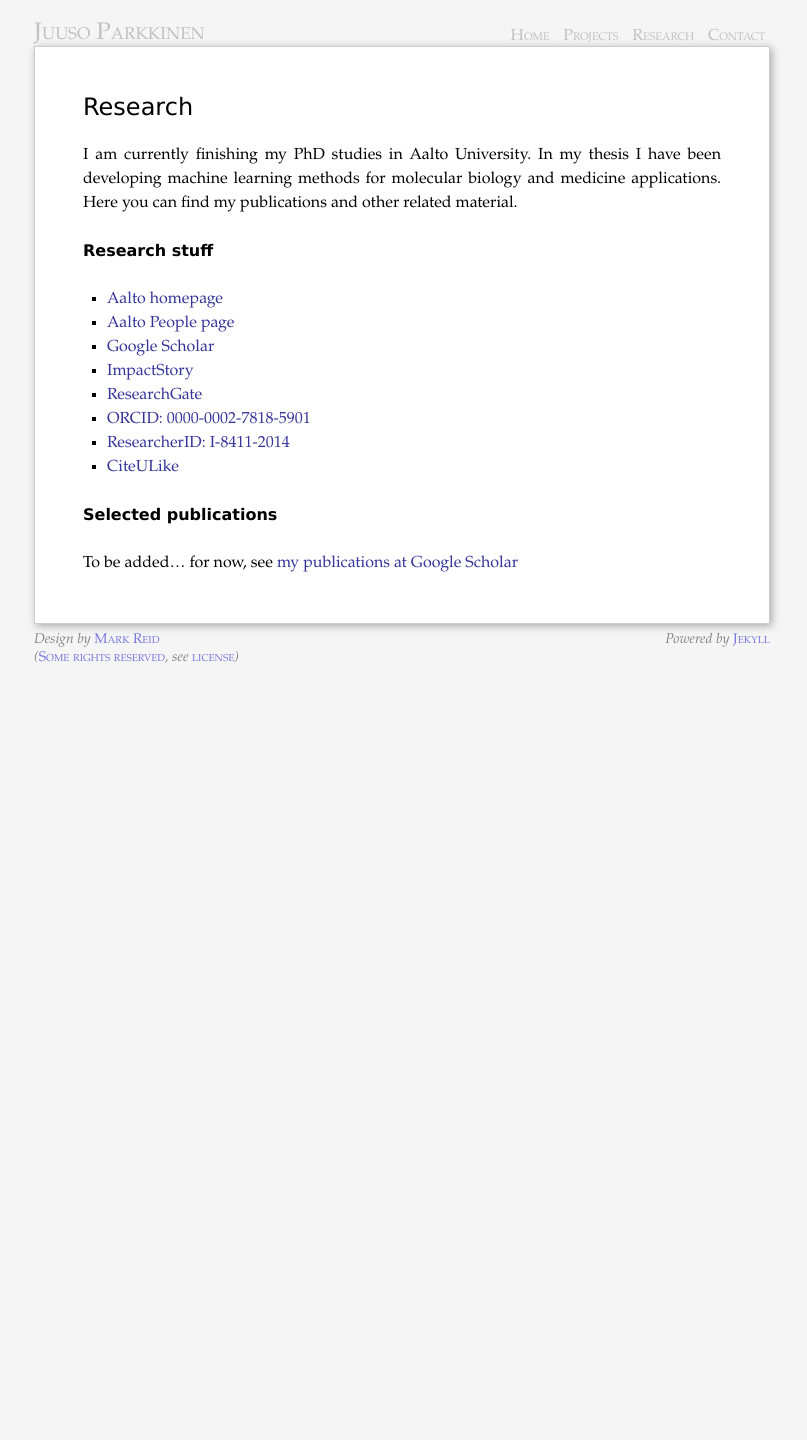
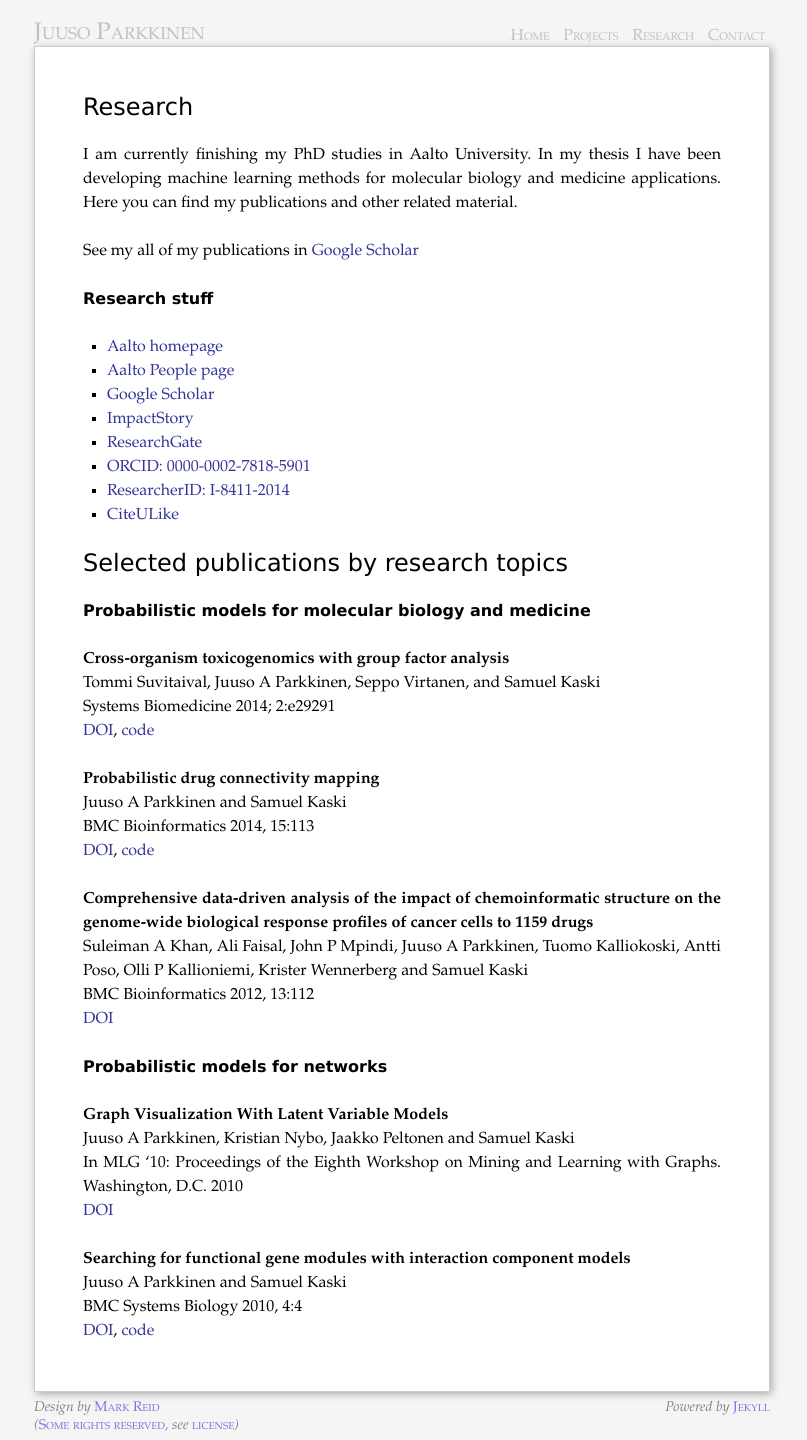
Before and after one commit to ouzor/ouzor.github.com, a Jekyll site: the page built from research/index.markdown, in a window 1280 px wide. Shown: the whole page, without its empty margins (238-1045 px from the left). Built offline with Jekyll 4.4.1, drawn with Linux system fonts in a browser that asks for light colours; before the commit the page ends 900 px from its top, so only the background shows below that.

Commit message:
Added selected publications

```diff
--- a/research/index.markdown
+++ b/research/index.markdown
@@ -11,6 +11,8 @@ Research
 ============
 
 I am currently finishing my PhD studies in Aalto University. In my thesis I have been developing machine learning methods for molecular biology and medicine applications. Here you can find my publications and other related material.
+
+See my all of my publications in [Google Scholar](http://scholar.google.com/citations?user=4d5VBfkAAAAJ)
 
 ## Research stuff
 * [Aalto homepage](http://users.ics.aalto.fi/japarkki/)
@@ -27,6 +29,33 @@ I am currently finishing my PhD studies in Aalto University. In my thesis I have
 <iframe src="https://impactstory.org/embed/JuusoParkkinen" width="600" height="600"></iframe>
 -->
 
-## Selected publications
+### Selected publications by research topics
 
-To be added... for now, see [my publications at Google Scholar](http://scholar.google.com/citations?user=4d5VBfkAAAAJ)
+## Probabilistic models for molecular biology and medicine
+
+**Cross-organism toxicogenomics with group factor analysis**
+Tommi Suvitaival, Juuso A Parkkinen, Seppo Virtanen, and Samuel Kaski
+Systems Biomedicine 2014; 2:e29291
+[DOI](http://dx.doi.org/10.4161/sysb.29291), [code](http://research.ics.tkk.fi/mi/software/GFAtoxgen)
+
+**Probabilistic drug connectivity mapping**
+Juuso A Parkkinen and Samuel Kaski
+BMC Bioinformatics 2014, 15:113
+[DOI](http://dx.doi.org/10.1186/1471-2105-15-113), [code](http://research.ics.aalto.fi/mi/software/ProbCMap/)
+
+**Comprehensive data-driven analysis of the impact of chemoinformatic structure on the genome-wide biological response profiles of cancer cells to 1159 drugs**
+Suleiman A Khan, Ali Faisal, John P Mpindi, Juuso A Parkkinen, Tuomo Kalliokoski, Antti Poso, Olli P Kallioniemi, Krister Wennerberg and Samuel Kaski
+BMC Bioinformatics 2012, 13:112
+[DOI](http://dx.doi.org/10.1186/1471-2105-13-112)
+
+## Probabilistic models for networks
+
+**Graph Visualization With Latent Variable Models**
+Juuso A Parkkinen, Kristian Nybo, Jaakko Peltonen and Samuel Kaski
+In MLG '10: Proceedings of the Eighth Workshop on Mining and Learning with Graphs. Washington, D.C. 2010
+[DOI](http://dx.doi.org/10.1145/1830252.1830265)
+
+**Searching for functional gene modules with interaction component models**
+Juuso A Parkkinen and Samuel Kaski
+BMC Systems Biology 2010, 4:4
+[DOI](http://dx.doi.org/10.1186/1752-0509-4-4), [code](http://www.cis.hut.fi/projects/mi/software/ICMg)
```
